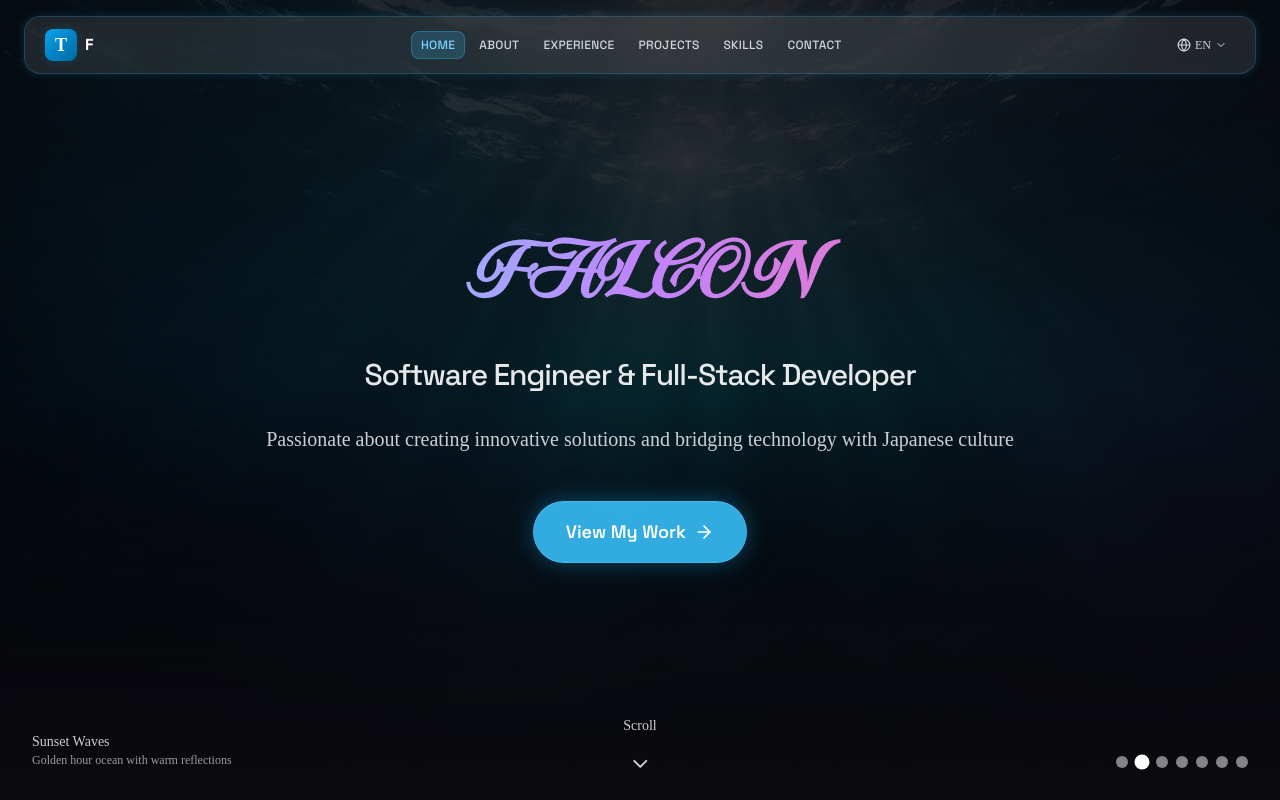
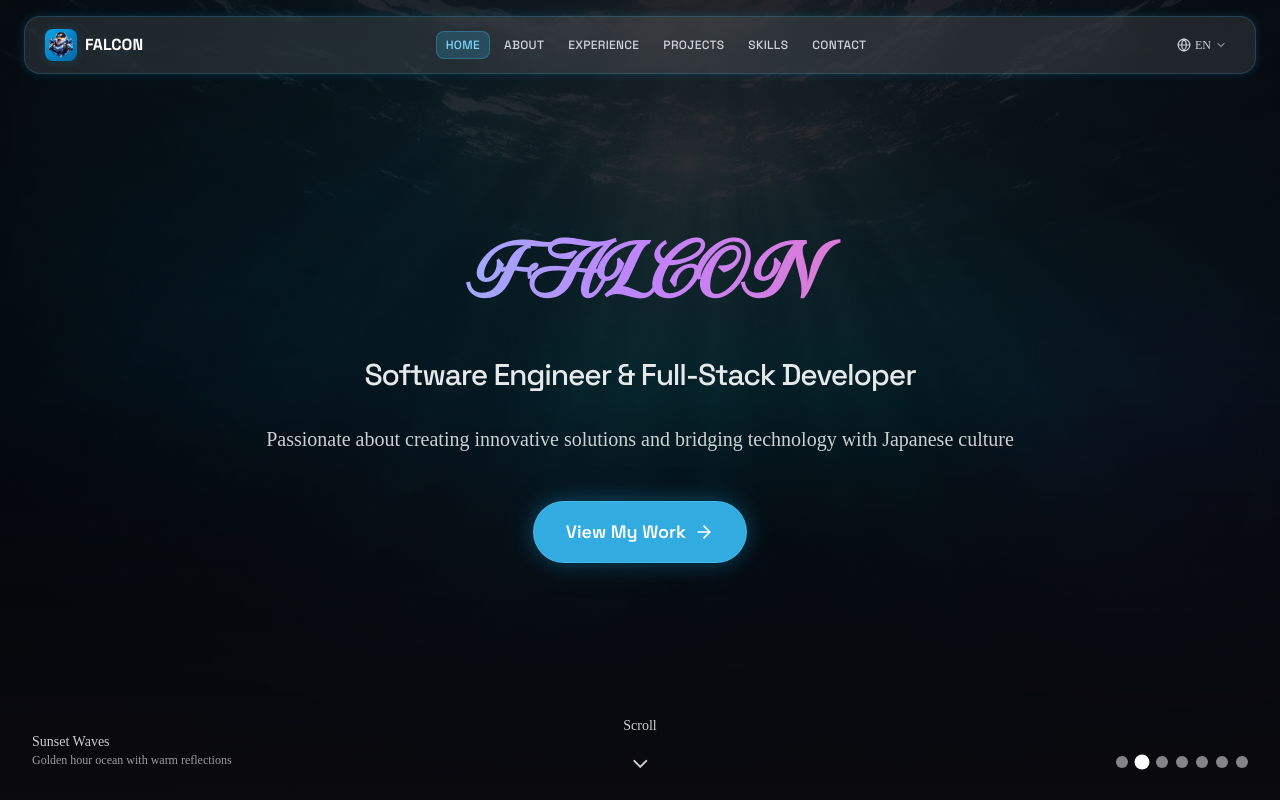
Before and after one commit to AlexMartinsRasne/portfolio, a React (Vite) app: page / in a window 1280 px wide. Shown: the top 800 px of the page. Built offline with nearby package versions, Linux system fonts and the light colour scheme.

Commit message:
fix/logo

```diff
--- a/index.html
+++ b/index.html
@@ -2,7 +2,7 @@
 <html lang="en">
   <head>
     <meta charset="UTF-8" />
-    <link rel="icon" type="image/svg+xml" href="/favicon.svg" />
+    <link rel="icon" type="image/png" href="/avatar.png" />
     <meta name="viewport" content="width=device-width, initial-scale=1.0" />
     <meta name="description" content="FALCON - Software Engineer & Full-Stack Developer specializing in modern web technologies and elegant UX" />
     <meta name="keywords" content="software engineer, full stack developer, react developer, node.js developer, japanese developer, tokyo developer, web development, mobile app development, microservices, typescript" />
--- a/src/components/Navigation.tsx
+++ b/src/components/Navigation.tsx
@@ -87,11 +87,11 @@ const Navigation: React.FC = () => {
             whileHover={{ scale: 1.03 }}
             whileTap={{ scale: 0.98 }}
           >
-            <div className="w-8 h-8 bg-ocean-gradient rounded-lg flex items-center justify-center shadow-glow-ocean-sm flex-shrink-0">
-              <span className="text-white font-bold text-lg">T</span>
+            <div className="w-8 h-8 bg-ocean-gradient rounded-lg overflow-hidden shadow-glow-ocean-sm flex-shrink-0">
+              <img src="/avatar.png" alt="FALCON" className="w-full h-full object-cover" />
             </div>
             <span className="font-display font-bold text-sm lg:text-base text-white hidden md:block truncate max-w-[120px] lg:max-w-none">
-              {t('nameShort')}
+              FALCON
             </span>
           </motion.button>
 
```
